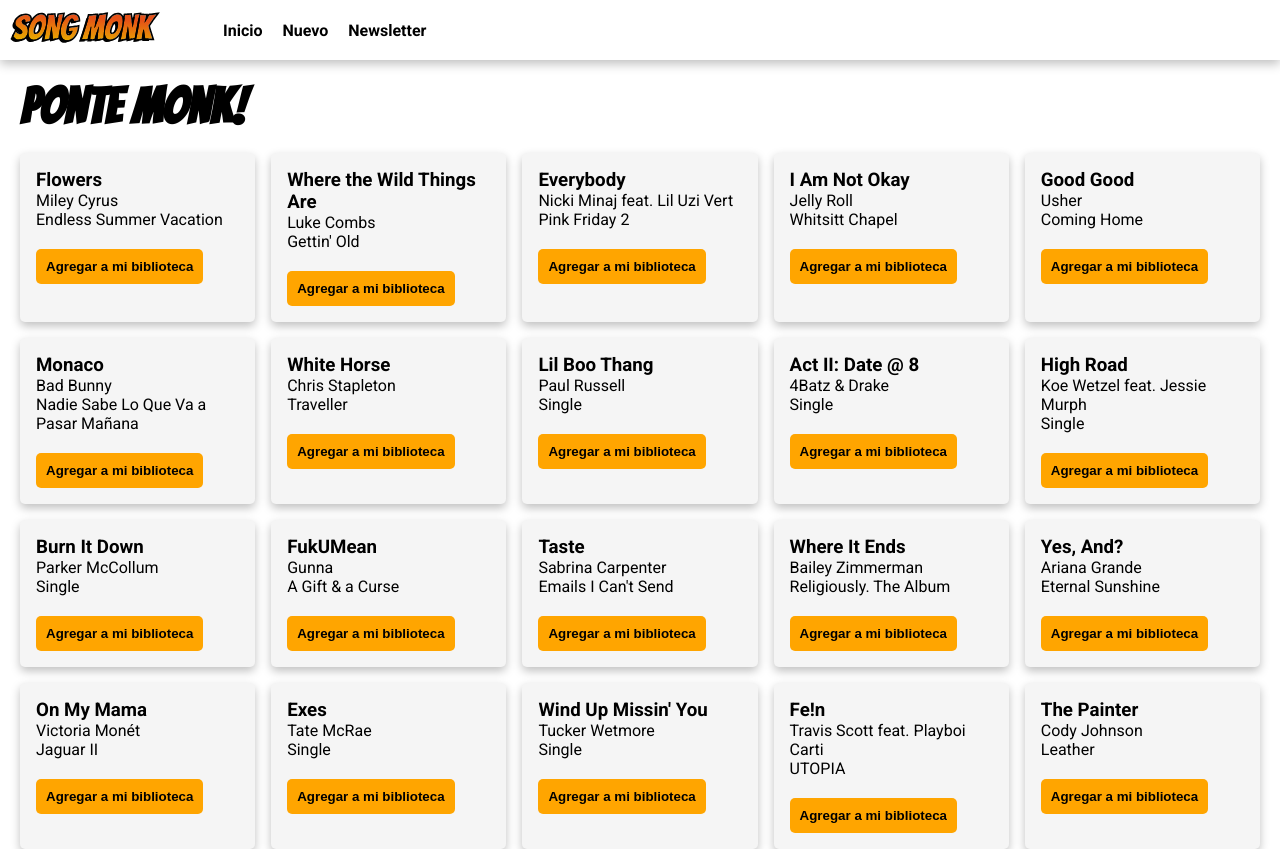
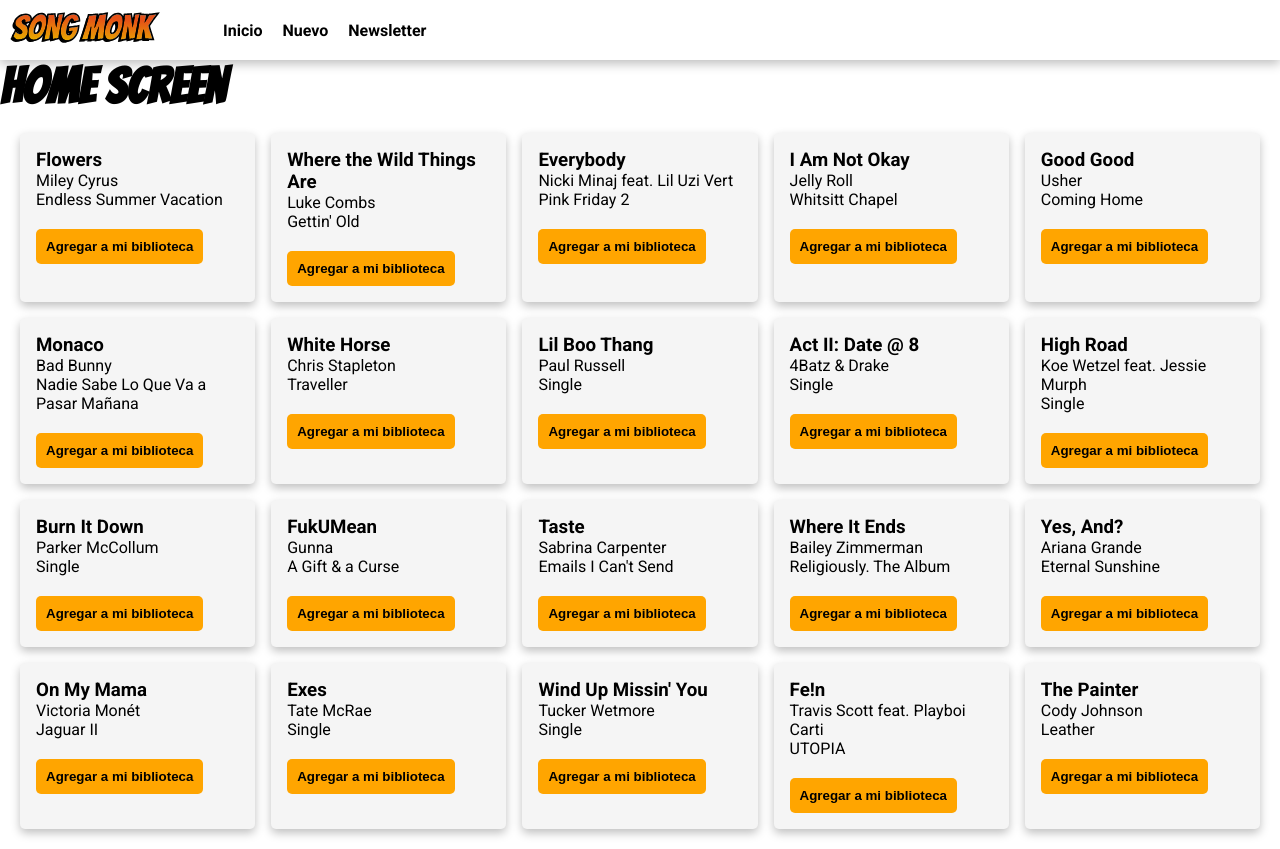
Before and after one commit to ego-mejia/song-monk, a React (Create React App) app: page / in a window 1280 px wide. Shown: the top 849 px of the page. Built offline with nearby package versions, Linux system fonts and the light colour scheme.

Commit message:
Separating functionalities for Home page

```diff
--- a/package.json
+++ b/package.json
@@ -7,11 +7,14 @@
     "@testing-library/jest-dom": "^6.6.3",
     "@testing-library/react": "^16.3.0",
     "@testing-library/user-event": "^13.5.0",
+    "@types/react": "^19.1.3",
+    "@types/react-dom": "^19.1.3",
     "axios": "^1.9.0",
     "react": "^19.1.0",
     "react-dom": "^19.1.0",
     "react-router-dom": "^7.5.3",
     "react-scripts": "5.0.1",
+    "typescript": "^5.8.3",
     "web-vitals": "^2.1.4"
   },
   "scripts": {
--- a/src/App.js
+++ b/src/App.js
@@ -1,25 +1,17 @@
 import React, { Fragment, useEffect, useState } from "react";
 import Header from "./components/Header";
-import SearchResults from "./components/SearchResults";
-import Library from "./components/Library";
+// import SearchResults from "./components/SearchResults";
+// import Library from "./components/Library";
+import { Route, Routes } from "react-router-dom";
+import Home from "./Home";
+import "./style/main.css";
+import useFetch from "./hooks/useFetch";
+// import Song from "./components/Song";
 import { songsList } from "./components/songsData";
-import axios from "axios";
-
-import "./style/main.css";
 
 const App = () => {
-  const [allSongs, setallSongs] = useState([]);
-  const [library, setLibrary] = useState([]);
+  const { allSongs, loading, error } = useFetch(songsList);
 
-  // Función para agregar canciones a la biblioteca
-  const handleAddToLibrary = (song) => {
-    // Evita duplicados
-    if (
-      !library.find((s) => s.title === song.title && s.artist === song.artist)
-    ) {
-      setLibrary([...library, song]);
-    }
-  };
   /*
 * Buscar Album por artista
 https://theaudiodb.com/api/v1/json/2/searchalbum.php?s=artist_name
@@ -34,33 +26,26 @@
 https://www.theaudiodb.com/free_music_api
 */
 
-  // * Importar data con axios.
-  useEffect(() => {
-    const fetchAlbumsByArtist = async () => {
-      try {
-        console.log("fetching data...");
-        // const response = await axios.get(
-        //   "https://www.theaudiodb.com/api/v1/json/2/searchalbum.php?s=oasis"
-        // );
-        // setallSongs(response.data);
-        // console.log(response.data);
-        setallSongs(songsList);
-        console.log(songsList);
-      } catch (e) {
-        console.log(e.message);
-      }
-    };
-    fetchAlbumsByArtist();
-  }, []);
-
+  /*
+  TODO: Define dos rutas principales
+  TODO: /: Página principal que mostrará los resultados de búsqueda.
+  TODO: /song/:id: Página que mostrará los detalles de una canción específica.
+   */
   return (
     <div className="App">
       <Header />
-
-      <SearchResults songList={allSongs} onAddToLibrary={handleAddToLibrary} />
+      {/* <SearchResults songList={allSongs} onAddToLibrary={handleAddToLibrary} /> */}
       {/* <div className="Library"> */}
-      <Library songList={library} />
+      {/* <Library songList={library} /> */}
       {/* </div> */}
+      <Routes>
+        <Route
+          path="/"
+          element={<Home allSongs={allSongs} loading={loading} error={error} />}
+        />{" "}
+        QUIERO MANDAR LO QUE SAL DE useFetch AQUI
+        {/* <Route path="/song" element={<Song />} /> */}
+      </Routes>
     </div>
   );
 };
--- /dev/null
+++ b/src/Home.js
@@ -0,0 +1,30 @@
+import React from "react";
+import SearchResults from "./components/SearchResults";
+import { songsList } from "./components/songsData";
+import { useState } from "react";
+// import Library from "./components/Library";
+
+// * Renderizar componente padre
+const Home = ({ allSongs, loading, error }) => {
+  const [library, setLibrary] = useState([]);
+  // Renderizar Datos con el Hook
+
+  // Función para agregar canciones a la biblioteca
+  const handleAddToLibrary = (song) => {
+    // Evita duplicados
+    if (
+      !library.find((s) => s.title === song.title && s.artist === song.artist)
+    ) {
+      setLibrary([...library, song]);
+    }
+  };
+
+  return (
+    <>
+      <h1>Home screen</h1>
+      <SearchResults songList={allSongs} onAddToLibrary={handleAddToLibrary} />
+    </>
+  );
+};
+
+export default Home;
--- /dev/null
+++ b/src/Song.js
@@ -0,0 +1,7 @@
+import React from "react";
+
+const Song = () => {
+  return <div></div>;
+};
+
+export default Song;
--- a/src/components/Library.js
+++ b/src/components/Library.js
@@ -1,6 +1,7 @@
 import React from "react";
 import Song from "./Song";
 
+// Componente que renderiza las canciones en la biblioteca del usuario
 const Library = ({ songList }) => {
   return (
     <>
--- a/src/components/SearchResults.js
+++ b/src/components/SearchResults.js
@@ -1,12 +1,13 @@
 import React from "react";
 import Song from "./Song";
 
+// Componente que renderiza todas las canciones
 const SearchResults = ({ songList, onAddToLibrary }) => {
   return (
     <>
-      <div className="App__title">
+      {/* <div className="App__title">
         <h1>Ponte Monk!</h1>
-      </div>
+      </div> */}
       <section id="searchResults" className="songs">
         {songList.map(({ title, artist, album }, index) => (
           <Song
--- /dev/null
+++ b/src/hooks/useFetch.js
@@ -0,0 +1,46 @@
+import React, { useEffect } from "react";
+import axios from "axios";
+import { useState } from "react";
+
+//TODO: Realiza una petición al endpoint de búsqueda de álbumes
+//TODO: Utiliza el custom hook useFetch para realizar una petición al endpoint de búsqueda de álbumes de un artista en la API The Audio DB.
+//TODO: Este hook debe recibir la URL del endpoint como parámetro y manejar los estados de carga, éxito y error.
+
+// interface Song {
+//     idAlbum: number;
+//     strArtist: string;
+//     strStyle: string;
+//   }
+
+const useFetch = (apiURl) => {
+  // const [allSongs, setAllSongs] = useState<Song[]>([]);
+  const [allSongs, setAllSongs] = useState([]);
+  const [loading, setLoading] = useState(true);
+  const [error, setError] = useState(null);
+  useEffect(() => {
+    const fetchAlbumsByArtist = async () => {
+      try {
+        console.log(`fetching data...`);
+
+        // const response = await axios.get(
+        //   "https://www.theaudiodb.com/api/v1/json/2/searchalbum.php?s=oasis"
+        // );
+        // setAllSongs(response.data);
+        // console.log(response.data);
+        setAllSongs(apiURl);
+        console.log(apiURl);
+      } catch (e) {
+        setError("Error: fetching data.");
+        console.log(e.message);
+      }
+      setLoading(false);
+    };
+    fetchAlbumsByArtist();
+  }, []);
+
+  return { allSongs, loading, error };
+};
+export default useFetch;
+
+//TODO: La respuesta del endpoint devolverá información sobre los álbumes del artista buscado. Extrae la información relevante, como el título de los álbumes y sus canciones asociadas.
+//TODO: Asegúrate de transformar los datos en un formato que sea fácil de manejar en tu app. Por ejemplo, podrías mapear los álbumes a canciones específicas.
--- a/src/index.js
+++ b/src/index.js
@@ -1,6 +1,6 @@
 import React from "react";
 import ReactDOM from "react-dom/client";
-import "./index.css";
+import "./style/index.css";
 import { BrowserRouter, Routes, Route } from "react-router-dom";
 import App from "./App";
 
--- a/src/index.css
+++ b/src/style/index.css
@@ -1,4 +1,4 @@
-/* body {
+body {
   margin: 0;
   font-family: -apple-system, BlinkMacSystemFont, 'Segoe UI', 'Roboto', 'Oxygen',
     'Ubuntu', 'Cantarell', 'Fira Sans', 'Droid Sans', 'Helvetica Neue',
@@ -10,4 +10,4 @@
 code {
   font-family: source-code-pro, Menlo, Monaco, Consolas, 'Courier New',
     monospace;
-} */
+}
```
Also changed, not shown: tsconfig.json (added, +19 -0 lines), 1 other file (tests, documents, lock files or other folders).
